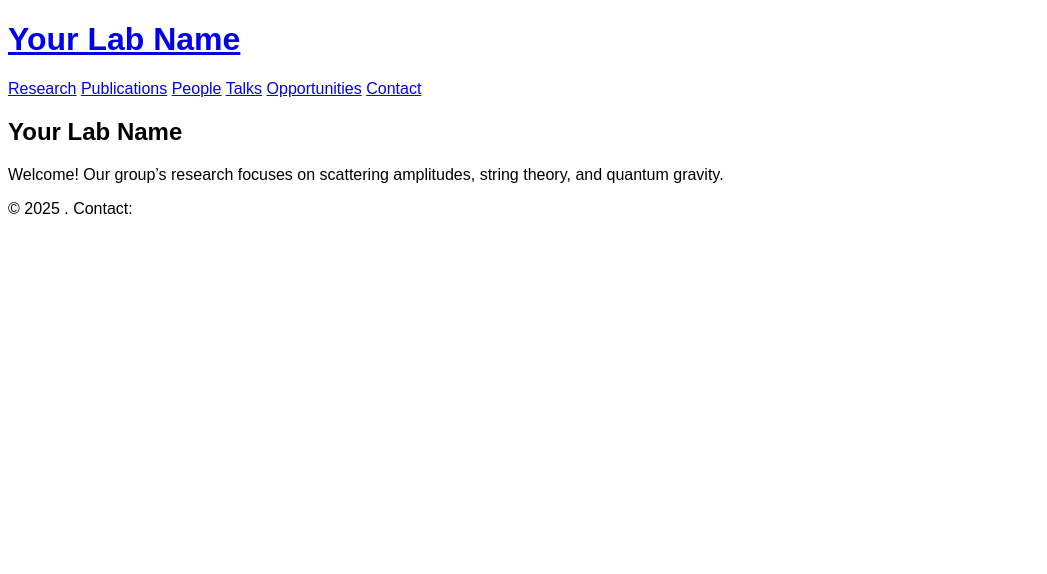
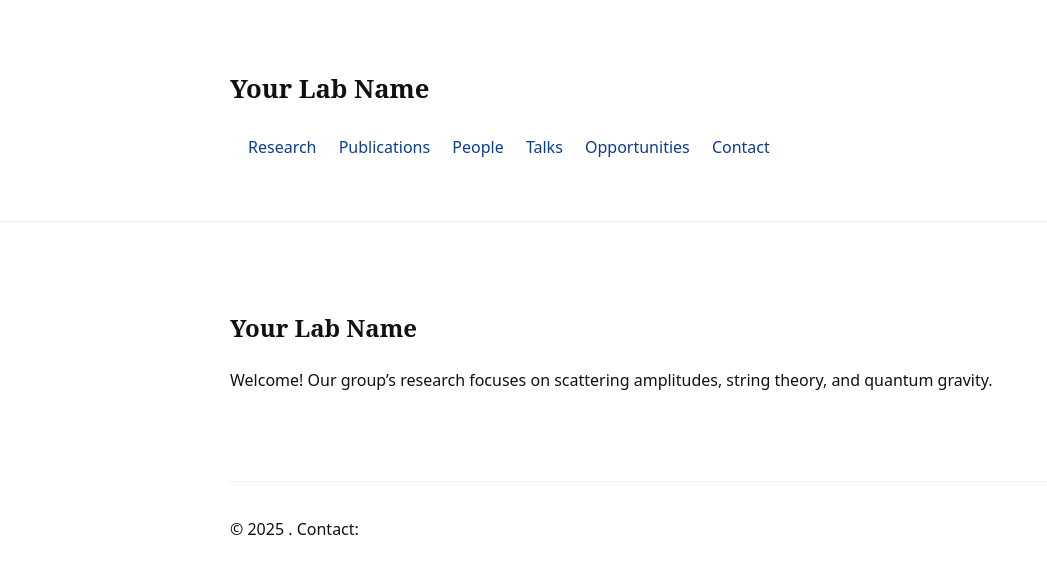
Before and after one commit to QuantumQ1/quantumq1.github.io, a Jekyll site: the page built from index.md, in a window 1280 px wide. Shown: the top 574 px of the page, without its empty margins (0-1047 px from the left). Built offline with Jekyll 4.4.1, drawn with Linux system fonts in a browser that asks for light colours.

Commit message:
Update style.css

```diff
--- a/assets/css/style.css
+++ b/assets/css/style.css
@@ -1 +1,10 @@
-body { font-family: sans-serif; }
+:root{--max-width:820px;--serif:'Noto Serif', serif;--sans:'Noto Sans', sans-serif}
+body{font-family:var(--sans);line-height:1.65;color:#111;margin:0;padding:0;background:#fff}
+.container{max-width:var(--max-width);margin:42px auto;padding:0 20px}
+.lab-name a{text-decoration:none;color:#111;font-family:var(--serif);font-size:1.6rem}
+header.site-header{border-bottom:1px solid #eee;padding:18px 0}
+.main-nav a{margin-left:18px;text-decoration:none;color:#0b3d91}
+h1,h2,h3{font-family:var(--serif);color:#111}
+article{padding:24px 0}
+.site-footer{border-top:1px solid #eee;padding:18px 0;margin-top:48px}
+code{background:#f5f5f5;padding:2px 6px;border-radius:4px}
```
